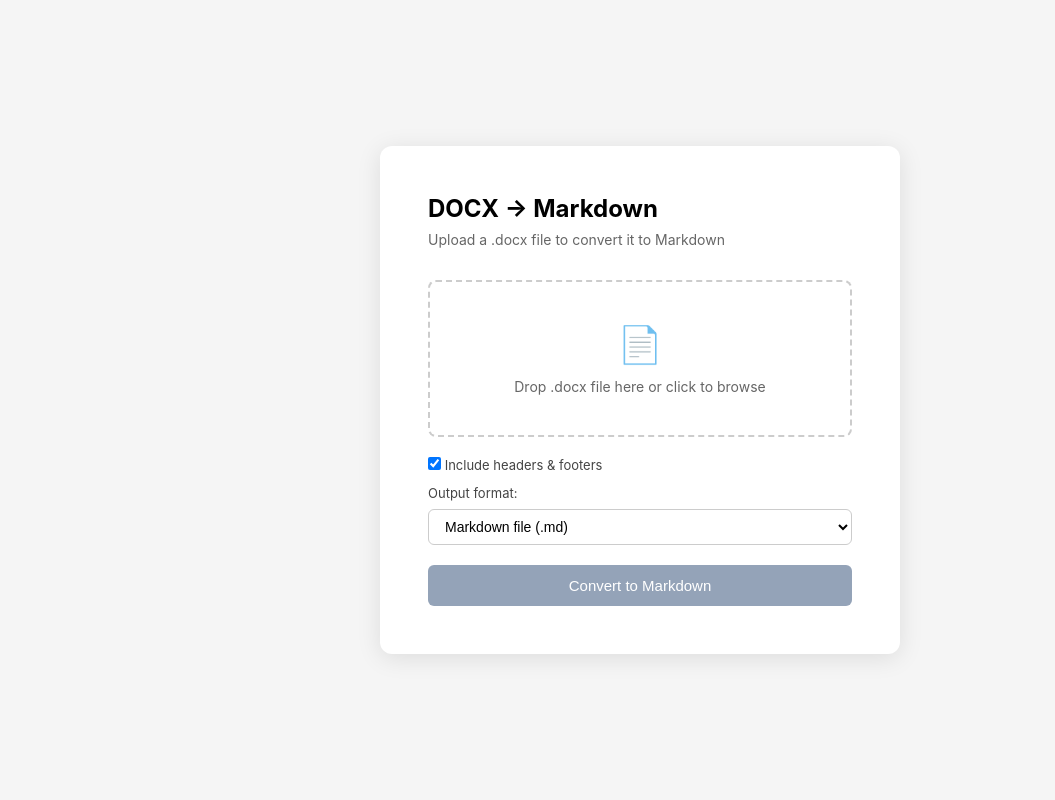
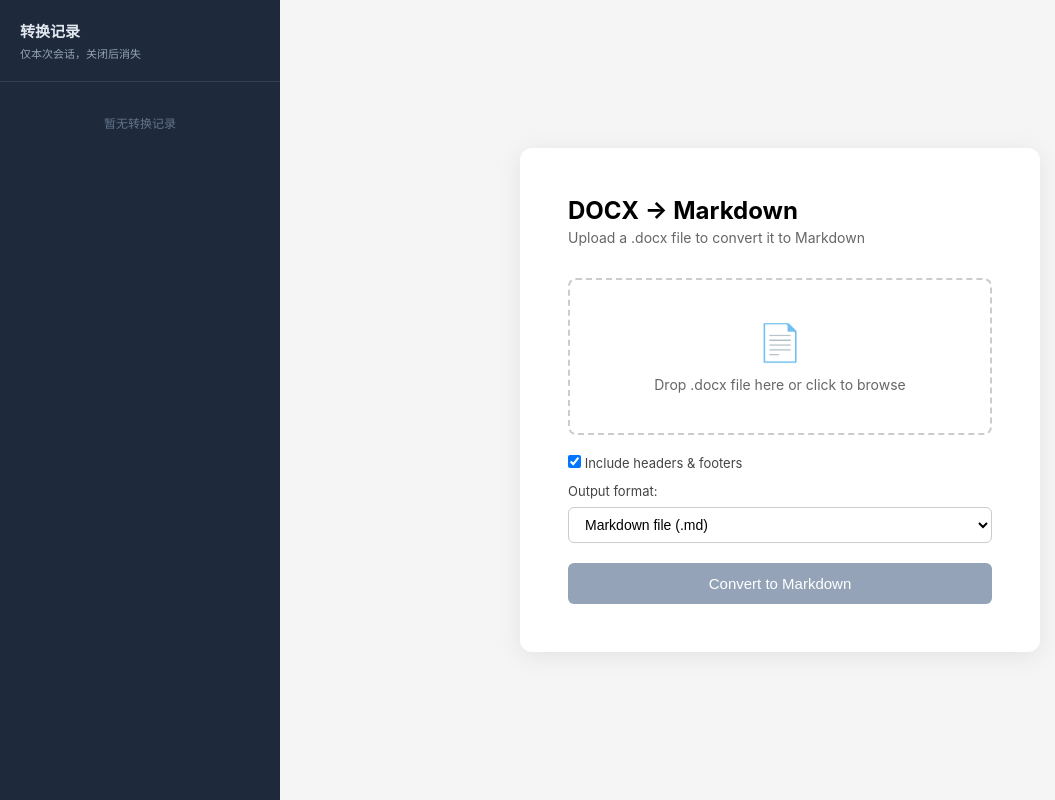
Before and after one commit to XiaoShao1010/docx2md, a FastAPI app: page / in a window 1280 px wide. Shown: the whole page, without its empty margins (0-1055 px from the left). Run offline with FastAPI, Linux system fonts and the light colour scheme; some libraries are stand-ins or nearby versions.

Commit message:
feat: add toast notification and sidebar conversion history

```diff
--- a/app/templates/index.html
+++ b/app/templates/index.html
@@ -6,9 +6,35 @@
 <title>DOCX to Markdown Converter</title>
 <style>
 * { box-sizing: border-box; margin: 0; padding: 0; }
-        body { font-family: -apple-system, BlinkMacSystemFont, 'Segoe UI', sans-serif; background: #f5f5f5; min-height: 100vh; display: flex; justify-content: center; align-items: center; }
-        .container { background: white; border-radius: 12px; box-shadow: 0 4px 24px rgba(0,0,0,0.1); padding: 48px; max-width: 520px; width: 90%; }
-        h1 { font-size: 24px; margin-bottom: 8px; }
+body { font-family: -apple-system, BlinkMacSystemFont, 'Segoe UI', sans-serif; background: #f5f5f5; min-height: 100vh; display: flex; }
+
+/* === Sidebar === */
+.sidebar { width: 280px; background: #1e293b; color: #e2e8f0; display: flex; flex-direction: column; min-height: 100vh; flex-shrink: 0; }
+.sidebar-header { padding: 20px; border-bottom: 1px solid #334155; }
+.sidebar-header h2 { font-size: 15px; font-weight: 600; }
+.sidebar-header p { font-size: 11px; color: #94a3b8; margin-top: 4px; }
+.sidebar-list { flex: 1; overflow-y: auto; padding: 8px 0; }
+.sidebar-empty { padding: 24px 16px; text-align: center; color: #64748b; font-size: 12px; }
+.sidebar-item { padding: 10px 20px; border-bottom: 1px solid #1e293b; cursor: default; transition: background 0.15s; font-size: 12px; }
+.sidebar-item:hover { background: #273548; }
+.sidebar-item .name { color: #e2e8f0; font-weight: 500; white-space: nowrap; overflow: hidden; text-overflow: ellipsis; }
+.sidebar-item .meta { color: #94a3b8; margin-top: 2px; font-size: 11px; }
+.sidebar-item .meta span { margin-right: 10px; }
+.sidebar-item .time { color: #64748b; font-size: 10px; margin-top: 2px; }
+
+/* === Toast === */
+.toast-container { position: fixed; top: 20px; right: 20px; z-index: 9999; display: flex; flex-direction: column; gap: 8px; }
+.toast { background: #166534; color: white; padding: 14px 20px; border-radius: 8px; font-size: 13px; box-shadow: 0 4px 12px rgba(0,0,0,0.25); display: flex; align-items: center; gap: 10px; animation: slideIn 0.3s ease; max-width: 360px; }
+.toast.error { background: #991b1b; }
+@keyframes slideIn { from { transform: translateX(100%); opacity: 0; } to { transform: translateX(0); opacity: 1; } }
+@keyframes slideOut { from { transform: translateX(0); opacity: 1; } to { transform: translateX(100%); opacity: 0; } }
+.toast-icon { font-size: 20px; flex-shrink: 0; }
+.toast-msg { flex: 1; line-height: 1.4; }
+
+/* === Main === */
+.main { flex: 1; display: flex; justify-content: center; align-items: center; padding: 40px; }
+.container { background: white; border-radius: 12px; box-shadow: 0 4px 24px rgba(0,0,0,0.08); padding: 48px; max-width: 520px; width: 100%; }
+h1 { font-size: 24px; margin-bottom: 4px; }
 .subtitle { color: #666; margin-bottom: 32px; font-size: 14px; }
 .drop-zone { border: 2px dashed #ccc; border-radius: 8px; padding: 40px; text-align: center; transition: border-color 0.2s, background 0.2s; cursor: pointer; margin-bottom: 20px; }
 .drop-zone.dragover { border-color: #2563eb; background: #eff6ff; }
@@ -22,22 +48,36 @@
 button { width: 100%; padding: 12px; background: #2563eb; color: white; border: none; border-radius: 6px; font-size: 15px; cursor: pointer; transition: background 0.2s; }
 button:hover { background: #1d4ed8; }
 button:disabled { background: #94a3b8; cursor: not-allowed; }
+.spinner { display: none; width: 20px; height: 20px; border: 2px solid #ccc; border-top-color: #2563eb; border-radius: 50%; animation: spin 0.6s linear infinite; margin: 12px auto 0; }
+@keyframes spin { to { transform: rotate(360deg); } }
 .result { margin-top: 20px; padding: 16px; border-radius: 8px; display: none; }
 .result.success { background: #f0fdf4; border: 1px solid #86efac; display: block; }
 .result.error { background: #fef2f2; border: 1px solid #fca5a5; display: block; }
 .result a { color: #2563eb; font-weight: 500; }
 .warnings { font-size: 12px; color: #92400e; margin-top: 8px; }
-        .spinner { display: none; width: 20px; height: 20px; border: 2px solid #ccc; border-top-color: #2563eb; border-radius: 50%; animation: spin 0.6s linear infinite; margin: 0 auto 12px; }
-        @keyframes spin { to { transform: rotate(360deg); } }
 </style>
 </head>
 <body>
+
+<!-- Sidebar -->
+<aside class="sidebar">
+  <div class="sidebar-header">
+    <h2>转换记录</h2>
+    <p>仅本次会话，关闭后消失</p>
+  </div>
+  <div class="sidebar-list" id="historyList">
+    <div class="sidebar-empty" id="historyEmpty">暂无转换记录</div>
+  </div>
+</aside>
+
+<!-- Main -->
+<div class="main">
   <div class="container">
     <h1>DOCX → Markdown</h1>
     <p class="subtitle">Upload a .docx file to convert it to Markdown</p>
 
     <div class="drop-zone" id="dropZone">
-            <div class="drop-zone-icon">📄</div>
+      <div class="drop-zone-icon">&#x1F4C4;</div>
       <p class="drop-zone-text">Drop .docx file here or click to browse</p>
     </div>
     <input type="file" id="fileInput" accept=".docx">
@@ -55,12 +95,14 @@
       </select>
     </div>
 
+    <button id="convertBtn" disabled>Convert to Markdown</button>
     <div class="spinner" id="spinner"></div>
-
-        <button id="convertBtn" disabled>Convert to Markdown</button>
-
     <div class="result" id="result"></div>
   </div>
+</div>
+
+<!-- Toast container -->
+<div class="toast-container" id="toastContainer"></div>
 
 <script>
 const dropZone = document.getElementById('dropZone');
@@ -69,16 +111,66 @@
 const convertBtn = document.getElementById('convertBtn');
 const result = document.getElementById('result');
 const spinner = document.getElementById('spinner');
+const historyList = document.getElementById('historyList');
+const historyEmpty = document.getElementById('historyEmpty');
+const toastContainer = document.getElementById('toastContainer');
 let selectedFile = null;
 
+// === Toast ===
+function showToast(msg, isError) {
+    const toast = document.createElement('div');
+    toast.className = 'toast' + (isError ? ' error' : '');
+    toast.innerHTML = '<span class="toast-icon">' + (isError ? '&#x274C;' : '&#x2705;') + '</span>'
+        + '<span class="toast-msg">' + msg + '</span>';
+    toastContainer.appendChild(toast);
+    setTimeout(() => {
+        toast.style.animation = 'slideOut 0.3s ease forwards';
+        setTimeout(() => toast.remove(), 300);
+    }, 3000);
+}
+
+// === History ===
+let history = [];
+
+function addHistory(name, imgCount, fnCount, toc) {
+    const now = new Date();
+    const time = now.toLocaleTimeString('zh-CN', { hour: '2-digit', minute: '2-digit', second: '2-digit' });
+    const item = { name, time, imgCount, fnCount, toc };
+    history.unshift(item);
+    if (history.length > 50) history.pop();
+    renderHistory();
+}
+
+function renderHistory() {
+    if (history.length === 0) {
+        historyEmpty.style.display = 'block';
+        historyList.querySelectorAll('.sidebar-item').forEach(el => el.remove());
+        return;
+    }
+    historyEmpty.style.display = 'none';
+    historyList.querySelectorAll('.sidebar-item').forEach(el => el.remove());
+    history.forEach((h, i) => {
+        const div = document.createElement('div');
+        div.className = 'sidebar-item';
+        const parts = [];
+        if (h.imgCount) parts.push(h.imgCount + ' pic');
+        if (h.fnCount) parts.push(h.fnCount + ' fn');
+        if (h.toc) parts.push('TOC');
+        div.innerHTML = '<div class="name" title="' + h.name + '">' + h.name + '</div>'
+            + (parts.length ? '<div class="meta">' + parts.join(' &middot; ') + '</div>' : '')
+            + '<div class="time">' + h.time + '</div>';
+        historyList.appendChild(div);
+    });
+}
+
+// === File handling ===
 dropZone.addEventListener('click', () => fileInput.click());
 dropZone.addEventListener('dragover', e => { e.preventDefault(); dropZone.classList.add('dragover'); });
 dropZone.addEventListener('dragleave', () => dropZone.classList.remove('dragover'));
 dropZone.addEventListener('drop', e => {
     e.preventDefault();
     dropZone.classList.remove('dragover');
-            const files = e.dataTransfer.files;
-            if (files.length) handleFile(files[0]);
+    if (e.dataTransfer.files.length) handleFile(e.dataTransfer.files[0]);
 });
 fileInput.addEventListener('change', () => {
     if (fileInput.files.length) handleFile(fileInput.files[0]);
@@ -86,7 +178,7 @@
 
 function handleFile(file) {
     if (!file.name.toLowerCase().endsWith('.docx')) {
-                showError('Please select a .docx file.');
+        showToast('Please select a .docx file.', true);
         return;
     }
     selectedFile = file;
@@ -96,6 +188,7 @@
     result.style.display = 'none';
 }
 
+// === Convert ===
 convertBtn.addEventListener('click', async () => {
     if (!selectedFile) return;
     const formData = new FormData();
@@ -113,11 +206,16 @@
         if (resp.ok) {
             showSuccess(data);
             autoDownload(data);
+            addHistory(data.filename || selectedFile.name.replace('.docx', '.md'), data.image_count, data.footnote_count, data.toc_detected);
+            showToast('转换完成 &mdash; ' + (data.filename || 'output.md'));
         } else {
             showError(data.detail || 'Conversion failed.');
+            showToast(data.detail || '转换失败', true);
+            addHistory(selectedFile.name, 0, 0, false);
         }
     } catch (err) {
         showError('Network error: ' + err.message);
+        showToast('网络错误: ' + err.message, true);
     } finally {
         convertBtn.disabled = false;
         spinner.style.display = 'none';
@@ -148,8 +246,7 @@
     if (data.footnote_count) parts.push('脚注: ' + data.footnote_count);
     if (data.toc_detected) parts.push('检测到目录');
     if (data.warnings.length) parts.push('警告: ' + data.warnings.join(', '));
-            result.innerHTML = parts.join('<br>')
-                + '<br><a href="' + data.download_url + '" download>重新下载 ' + (data.filename || 'output.md') + '</a>';
+    result.innerHTML = parts.join('<br>');
 }
 
 function showError(msg) {
```
Lines whose indentation alone changed are shown as unchanged.
